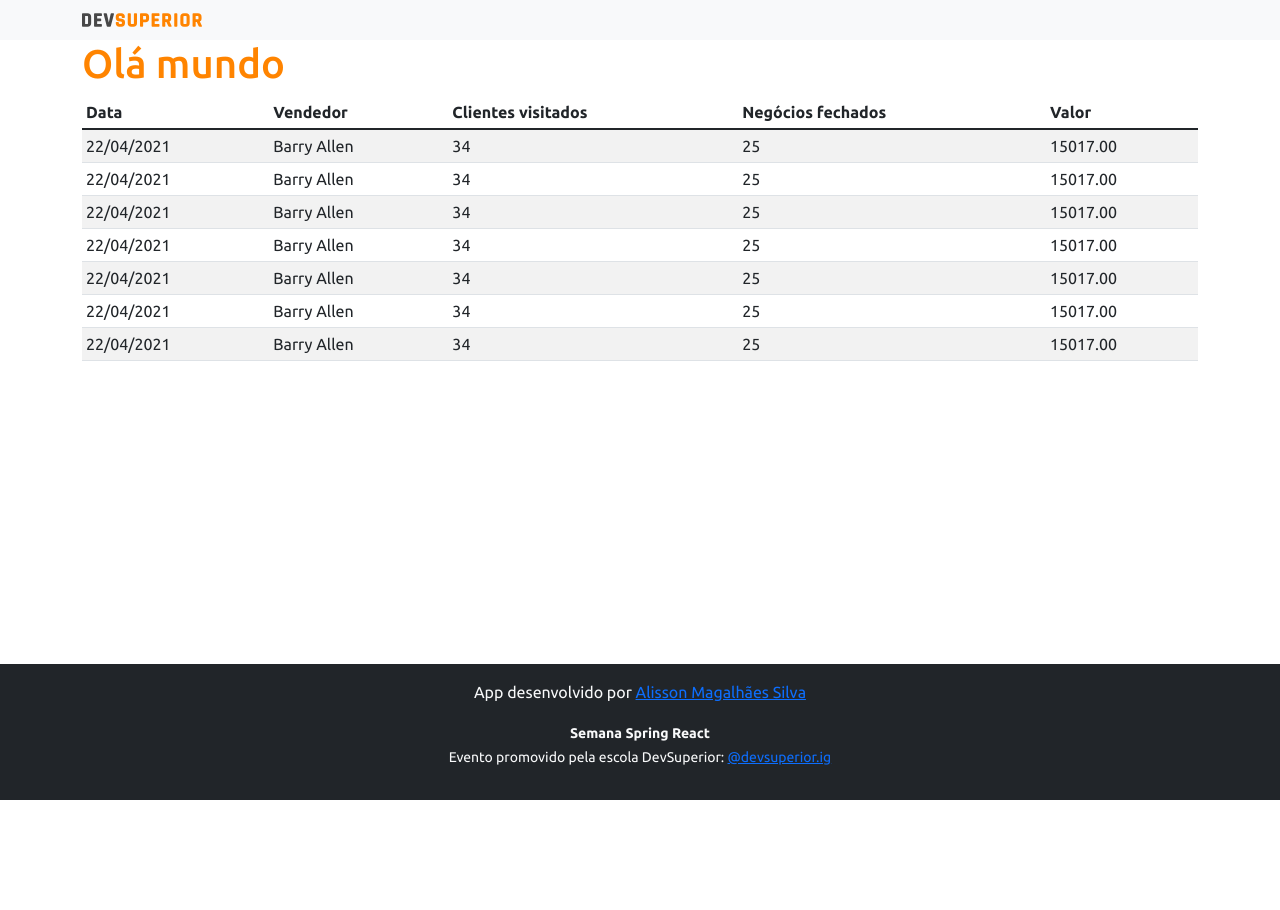
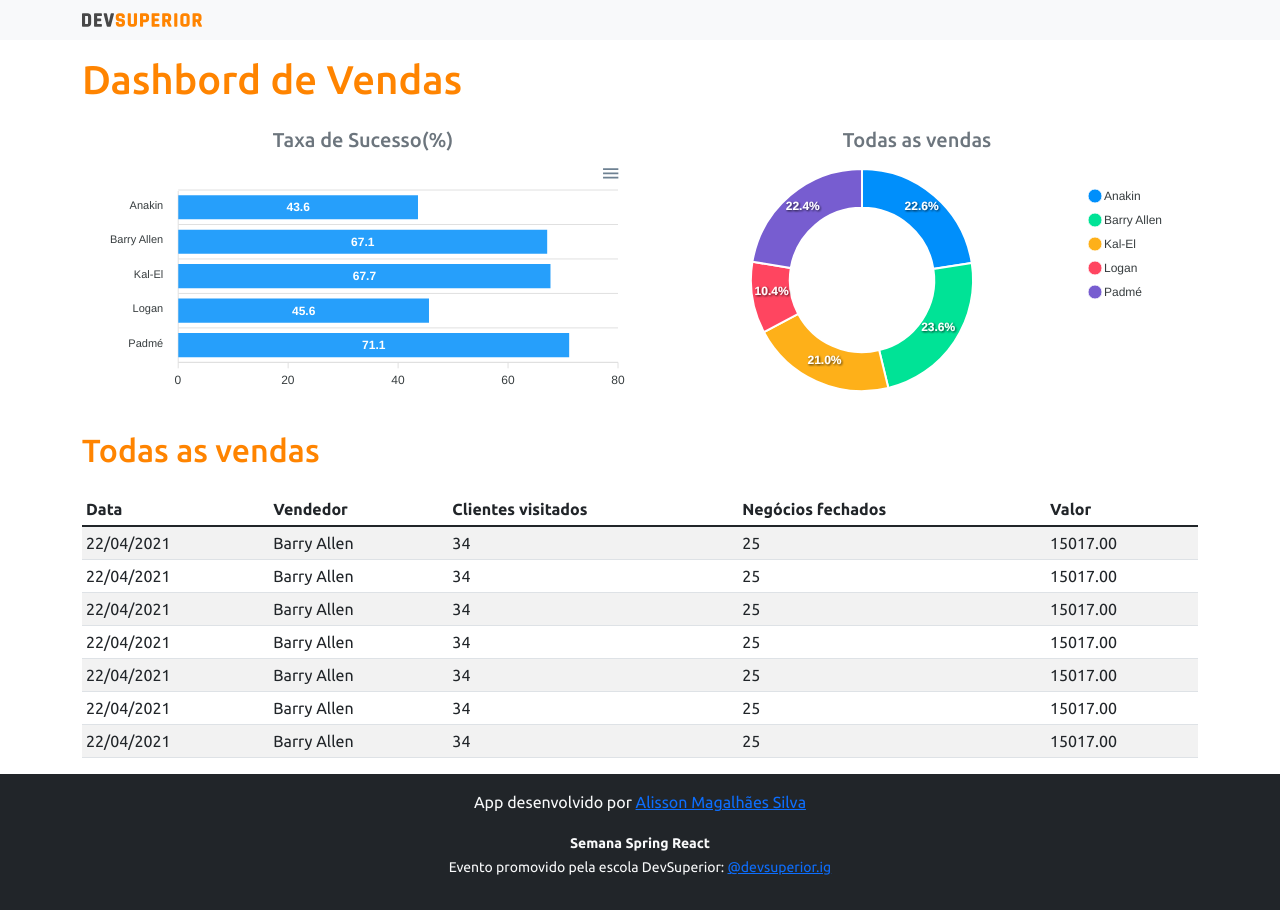
Before and after one commit to alisson-ap/projeto-sds3, a React (Create React App) app in the folder frontend/: page / in a window 1280 px wide. Before the commit the page ends 800 px from the top, so only its background shows below. Built offline with nearby package versions, Linux system fonts and the light colour scheme.

Commit message:
Static charts

```diff
--- a/frontend/package.json
+++ b/frontend/package.json
@@ -11,8 +11,10 @@
     "@types/node": "^12.0.0",
     "@types/react": "^17.0.0",
     "@types/react-dom": "^17.0.0",
+    "apexcharts": "^3.28.1",
     "bootstrap": "^5.1.1",
     "react": "^17.0.2",
+    "react-apexcharts": "^1.3.9",
     "react-dom": "^17.0.2",
     "react-scripts": "4.0.3",
     "typescript": "^4.1.2",
--- a/frontend/src/App.tsx
+++ b/frontend/src/App.tsx
@@ -1,13 +1,28 @@
 import NavBar from "components/NavBar";
 import Footer from "components/Footer";
 import DataTable from "components/DataTable";
+import BarChart from "components/BarChart";
+import DonuntChart from "components/DonutChart";
 
 function App() {
   return (
     <>
       <NavBar />
       <div className="container">
-        <h1 className="text-primary">Olá mundo</h1>
+        <h1 className="text-primary py-3">Dashbord de Vendas</h1>
+        <div className="row px-3">
+          <div className="col-sm-6">
+            <h5 className="text-center text-secondary">Taxa de Sucesso(%)</h5>
+            <BarChart />
+          </div>
+          <div className="col-sm-6">
+            <h5 className="text-center text-secondary">Todas as vendas</h5>
+            <DonuntChart />
+          </div>
+        </div>
+        <div className="py-3">
+          <h2 className="text-primary">Todas as vendas</h2>
+        </div>
         <DataTable />
       </div>
       <Footer />
--- /dev/null
+++ b/frontend/src/components/BarChart/index.tsx
@@ -0,0 +1,34 @@
+import Chart from 'react-apexcharts';
+
+const BarChart = () => {
+
+    const options = {
+        plotOptions: {
+            bar: {
+                horizontal: true,
+            }
+        },
+    };
+
+    const mockData = {
+        labels: {
+            categories: ['Anakin', 'Barry Allen', 'Kal-El', 'Logan', 'Padmé']
+        },
+        series: [
+            {
+                name: "% Sucesso",
+                data: [43.6, 67.1, 67.7, 45.6, 71.1]
+            }
+        ]
+    };
+    return (
+        <Chart
+            options={{ ...options, xaxis: mockData.labels }}
+            series={mockData.series}
+            type="bar"
+            height="240"
+        />
+    );
+
+}
+export default BarChart;
--- /dev/null
+++ b/frontend/src/components/DonutChart/index.tsx
@@ -0,0 +1,25 @@
+import Chart from 'react-apexcharts';
+
+const DonuntChart = () => {
+    const mockData = {
+        series: [477138, 499928, 444867, 220426, 473088],
+        labels: ['Anakin', 'Barry Allen', 'Kal-El', 'Logan', 'Padmé']
+    }
+
+    const options = {
+        legend: {
+            show: true
+        }
+    }
+
+    return (
+        <Chart
+            options={{ ...options, labels: mockData.labels }}
+            series={mockData.series}
+            type="donut"
+            height="240"
+        />
+    );
+
+}
+export default DonuntChart;
```
Also changed, not shown: 1 other file (tests, documents, lock files or other folders).
